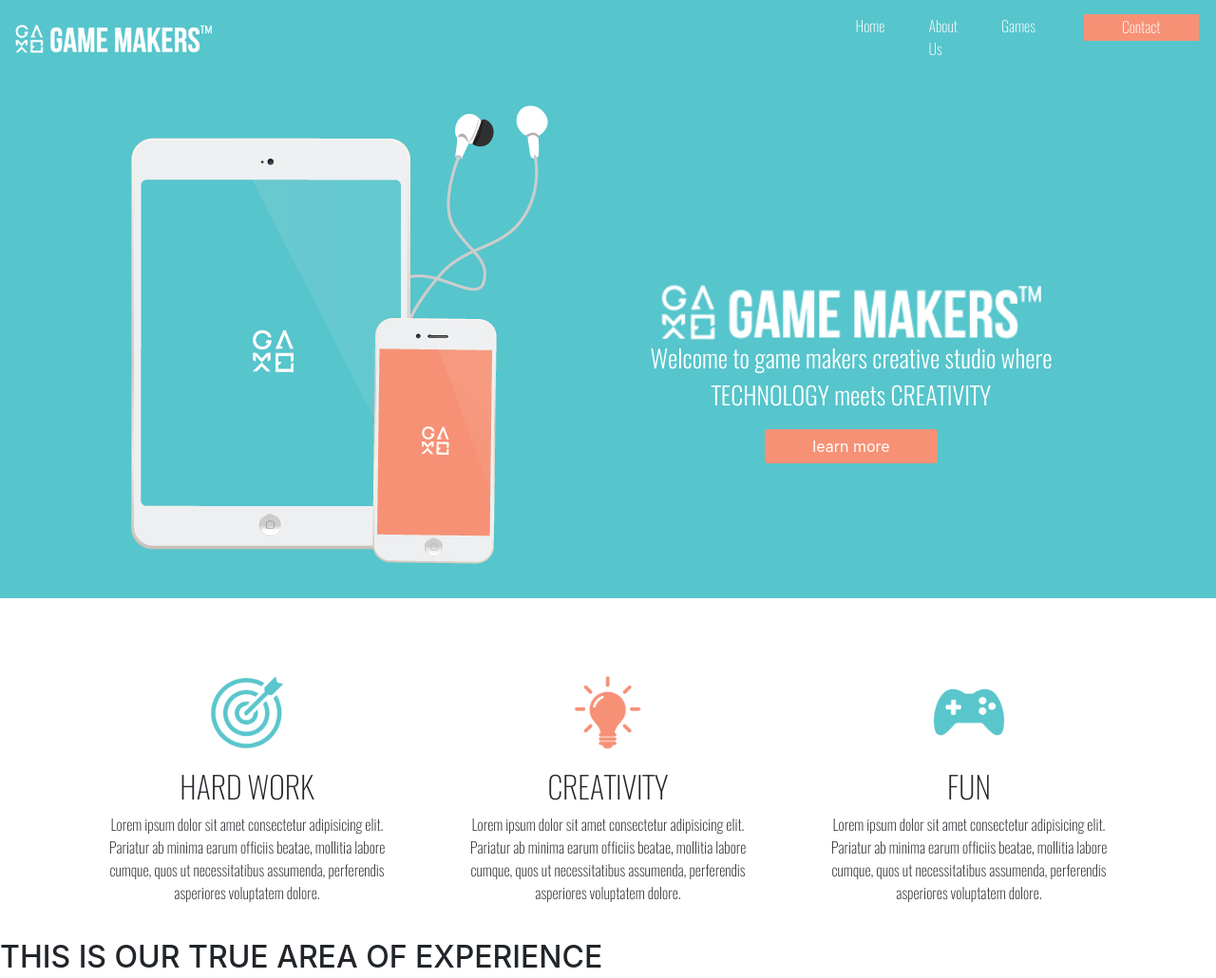
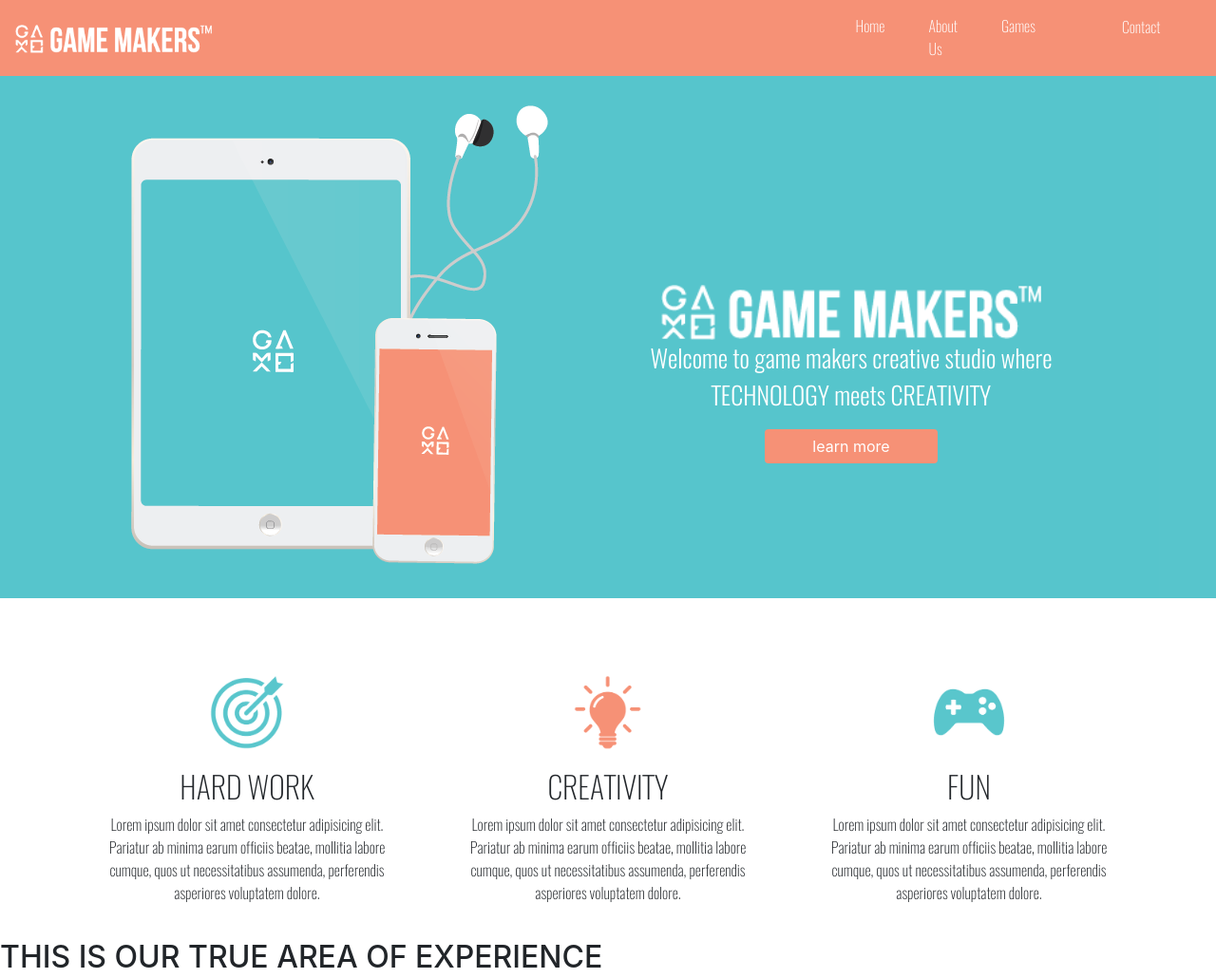
Before and after one commit to SyrineBekri/GameMakers, a plain HTML site: page index.html in a window 1280 px wide. Shown: the top 1030 px of the page at 95% size. Drawn offline with Linux system fonts and the light colour scheme.

Commit message:
pink background

```diff
--- a/css/style.css
+++ b/css/style.css
@@ -20,7 +20,7 @@
 }
 
 .menu {
-  background-color: #57c5cc;
+  background-color: #f69176;
 }
 
 nav .logo {
```
